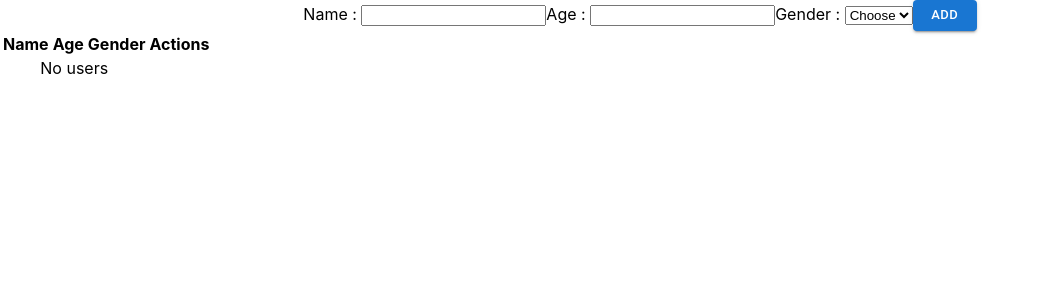
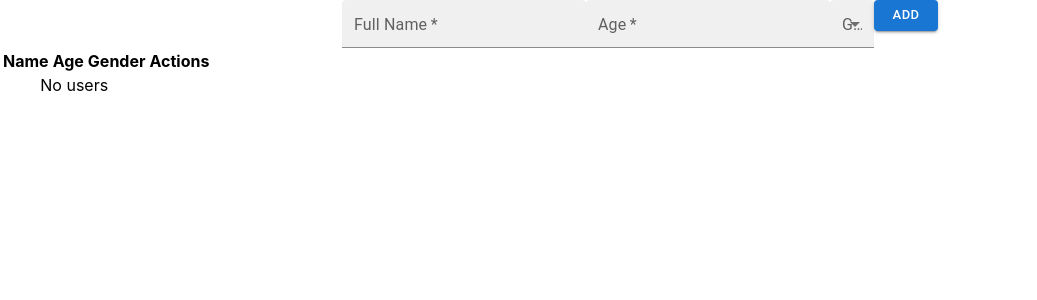
Before and after one commit to IshanAgarwalgit/Typescript-Crud, a React (Create React App) app: page / in a window 1280 px wide. Shown: the top 300 px of the page, without its empty margins (0-1037 px from the left). Built offline with nearby package versions, Linux system fonts and the light colour scheme.

Commit message:
Used themes for update button and Textfield from Material UI

```diff
--- a/src/Components/AddEdit.tsx
+++ b/src/Components/AddEdit.tsx
@@ -5,6 +5,8 @@ import { IBaseUser, IUser } from './Interface';
 import { Button } from '@mui/material';
 import { createTheme, ThemeProvider} from '@mui/material';
 import { purple } from '@mui/material/colors';
+import TextField from '@mui/material/TextField';
+import MenuItem from '@mui/material/MenuItem';
 
 const theme = createTheme({
   palette: {
@@ -86,16 +88,47 @@ const AddEdit = () => {
     else{
       handleUpdateSubmit()
     }}}>
-      <label>Name : </label>
-			<input type="text" name="name" value={currentUser.name} onChange={handleInputChange} required/>
-			<label>Age : </label>
-			<input type="number" name="age" value={currentUser.age} onChange={handleInputChange} required/>
-      <label>Gender : </label>
+      {/* <label>Name : </label>
+			<input type="text" name="name" value={currentUser.name} onChange={handleInputChange} required/> */}
+      <TextField
+      label="Full Name"
+      type="text"
+      name="name"
+      variant="filled" size='small'
+      required
+      value={currentUser.name}
+      onChange={handleInputChange}
+      />
+			{/* <label>Age : </label>
+			<input type="number" name="age" value={currentUser.age} onChange={handleInputChange} required/> */}
+      <TextField
+      label="Age"
+      type="number"
+      name="age"
+      variant="filled" size='small'
+      required
+      value={currentUser.age}
+      onChange={handleInputChange}
+      />
+      {/* <label>Gender : </label>
       <select name="gender" value={currentUser.gender} onChange={handleInputChange} required>
         <option value='' >Choose</option>
         <option value='Male' >Male</option>
         <option value='Female'>Female</option>
-      </select>
+      </select> */}
+      <TextField
+              select
+              label="Gender"
+              name="gender"
+              value={currentUser.gender}
+              variant="filled" size='small'
+              required
+              onChange={handleInputChange}
+            >
+                <MenuItem value=''>Choose</MenuItem>
+                <MenuItem value='Male'>Male</MenuItem>
+                <MenuItem value='Female'>Female</MenuItem>
+            </TextField>
       {
         !editing ? (<Button variant="contained" size='small' type="submit">Add</Button>) :
         (<ThemeProvider theme={theme}><Button variant="contained" size='small' color='primary' type="submit">Update</Button>
```
